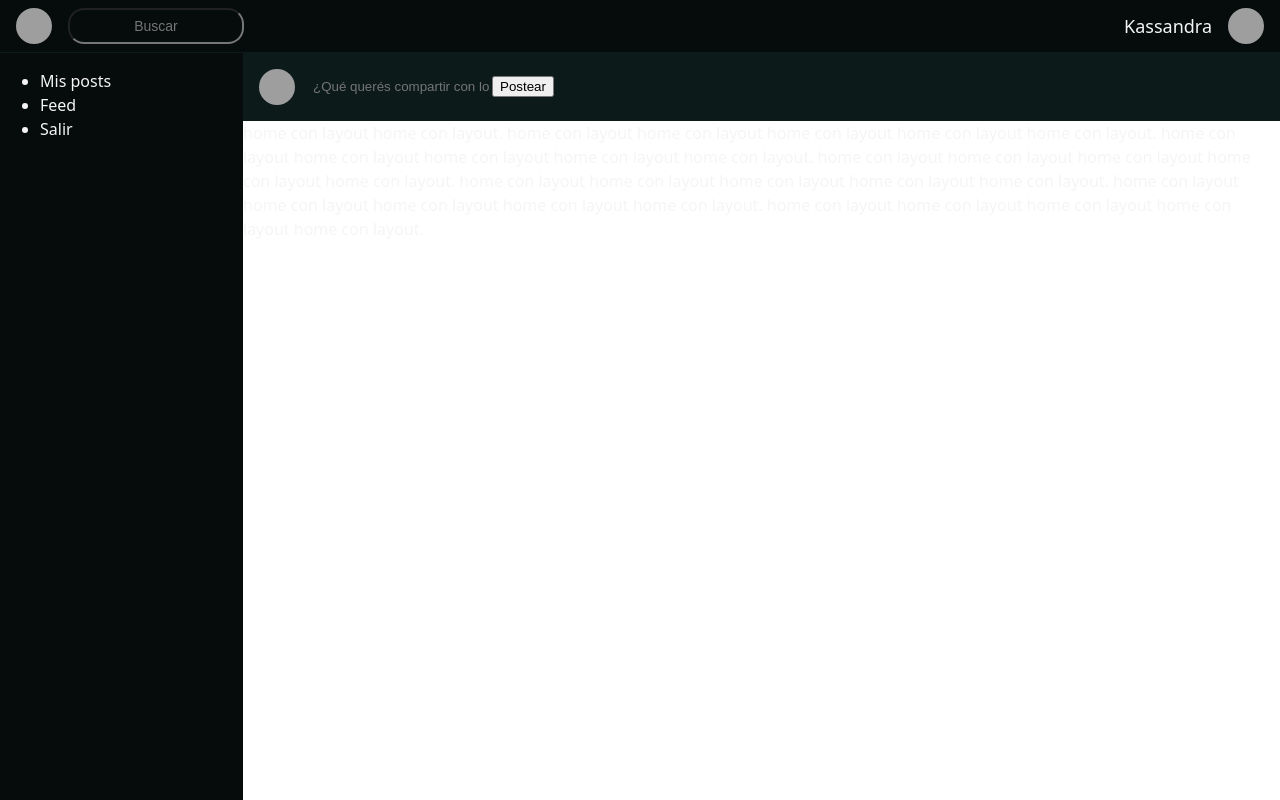
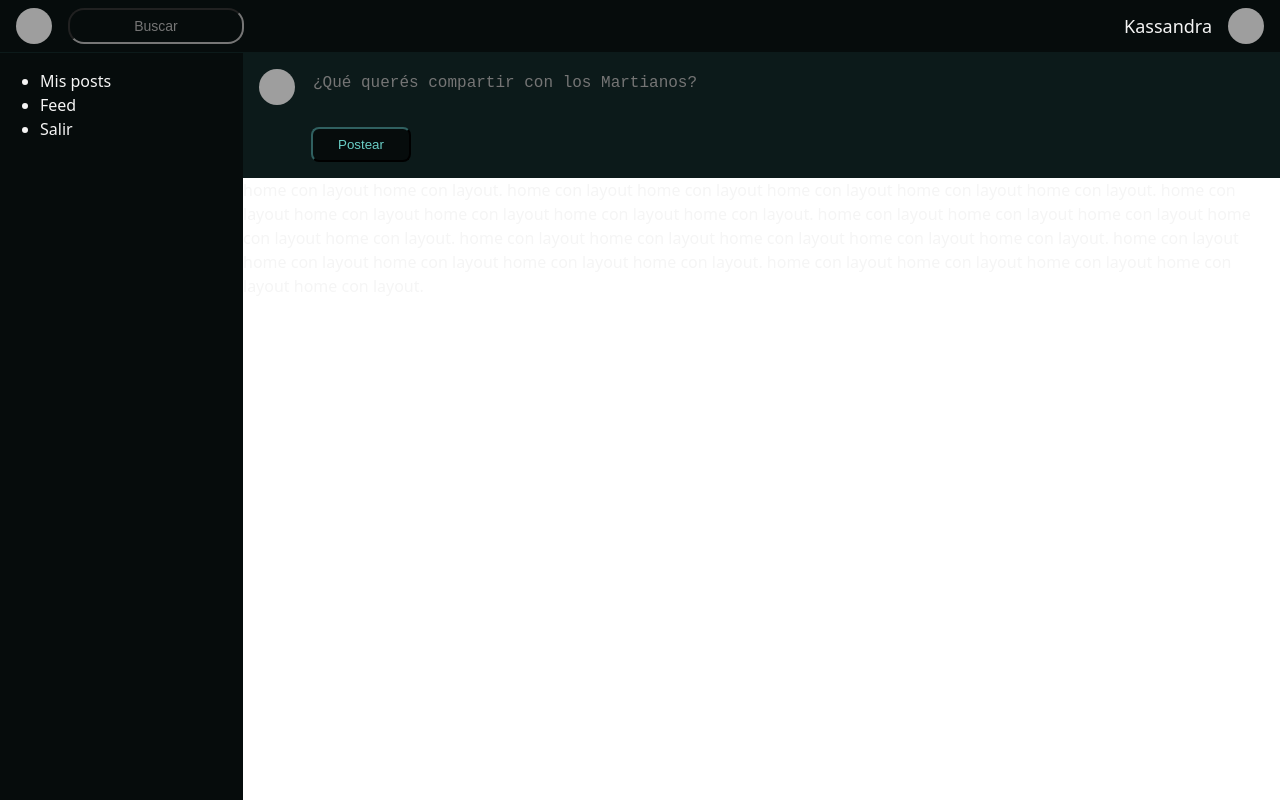
Before and after one commit to celizond/martian-fudo, a React (Vite) app: page /home in a window 1280 px wide. Built offline with nearby package versions, Linux system fonts and the light colour scheme; grey boxes are pictures that could not be loaded.

Commit message:
update to send post

```diff
--- a/src/App.scss
+++ b/src/App.scss
@@ -15,3 +15,12 @@
 input {
     color: $font-primary;
 }
+
+button {
+    background-color: $dark;
+    color: $font-secondary;
+    padding: 8px;
+    border-radius: 8px;
+    border-color: $dark;
+    min-width: 100px;
+}
--- a/src/_variables.scss
+++ b/src/_variables.scss
@@ -1,4 +1,3 @@
-$dark-color: #242424;
 $primary: #0C1A1A;
 $dark: #060c0c;
 
--- a/src/components/ASide.scss
+++ b/src/components/ASide.scss
@@ -10,4 +10,5 @@
     font-weight: 400;
     height: auto;
     min-height: 100%;
-}
+}/*
+    text-decoration: none; */
--- /dev/null
+++ b/src/components/Button.tsx
@@ -0,0 +1,6 @@
+
+export const Button = () => {
+  return (
+    <button>Button</button>
+  )
+}
--- a/src/features/posts/components/AddPost.scss
+++ b/src/features/posts/components/AddPost.scss
@@ -7,14 +7,20 @@
 
     .post-form {
         margin-left: 16px;
+        width: 100%;
 
-        input {
+        textarea {
+            resize: none;
+            overflow-y: hidden;
+            width: 100%;
+            border: 0 none;
+            height: auto;
+            min-height: 32px;
+            line-height: 1.5;
+            height: auto;
+            color: $font-primary;
             background-color: transparent;
-            border: 0 none;
-            border-radius: 0;
-            box-shadow: none;
-            min-height: 32px;
-            height: auto;
+            font-size: 16px;
         }
     }
 }
--- a/src/features/posts/components/AddPost.tsx
+++ b/src/features/posts/components/AddPost.tsx
@@ -27,14 +27,14 @@ export const AddPost = () => {
             <form
                 onSubmit={onSubmitPost}
                 className='post-form' >
-                <input
-                    type='text'
-                    name='post'
+                <textarea
+                    name="post"
                     className='input-post'
                     placeholder='¿Qué querés compartir con los Martianos?'
                     value={post}
-                    onChange={onInputChange} >
-                </input>
+                    onChange={onInputChange}>
+
+                </textarea>
                 <button type='submit'>
                     Postear
                 </button>
```
